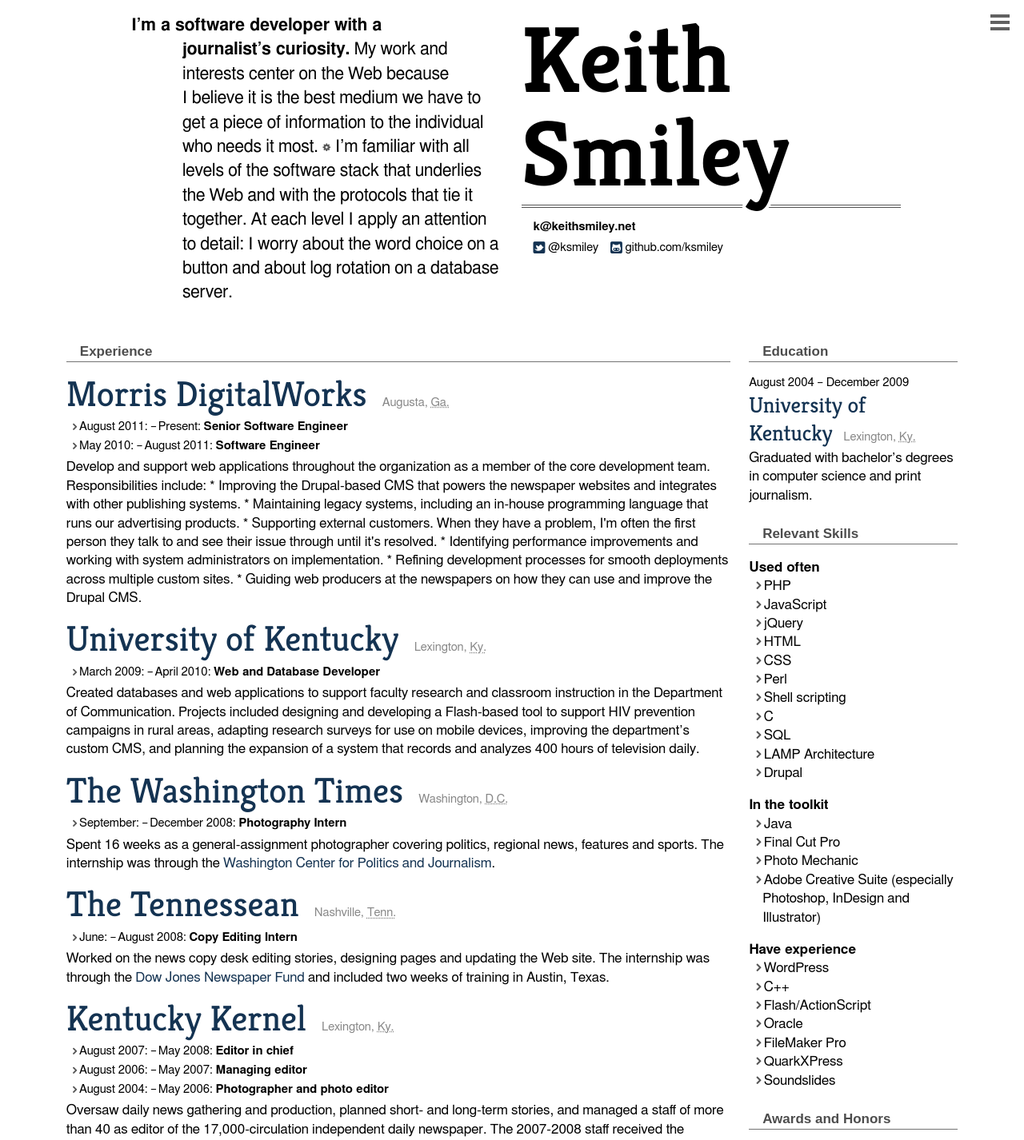
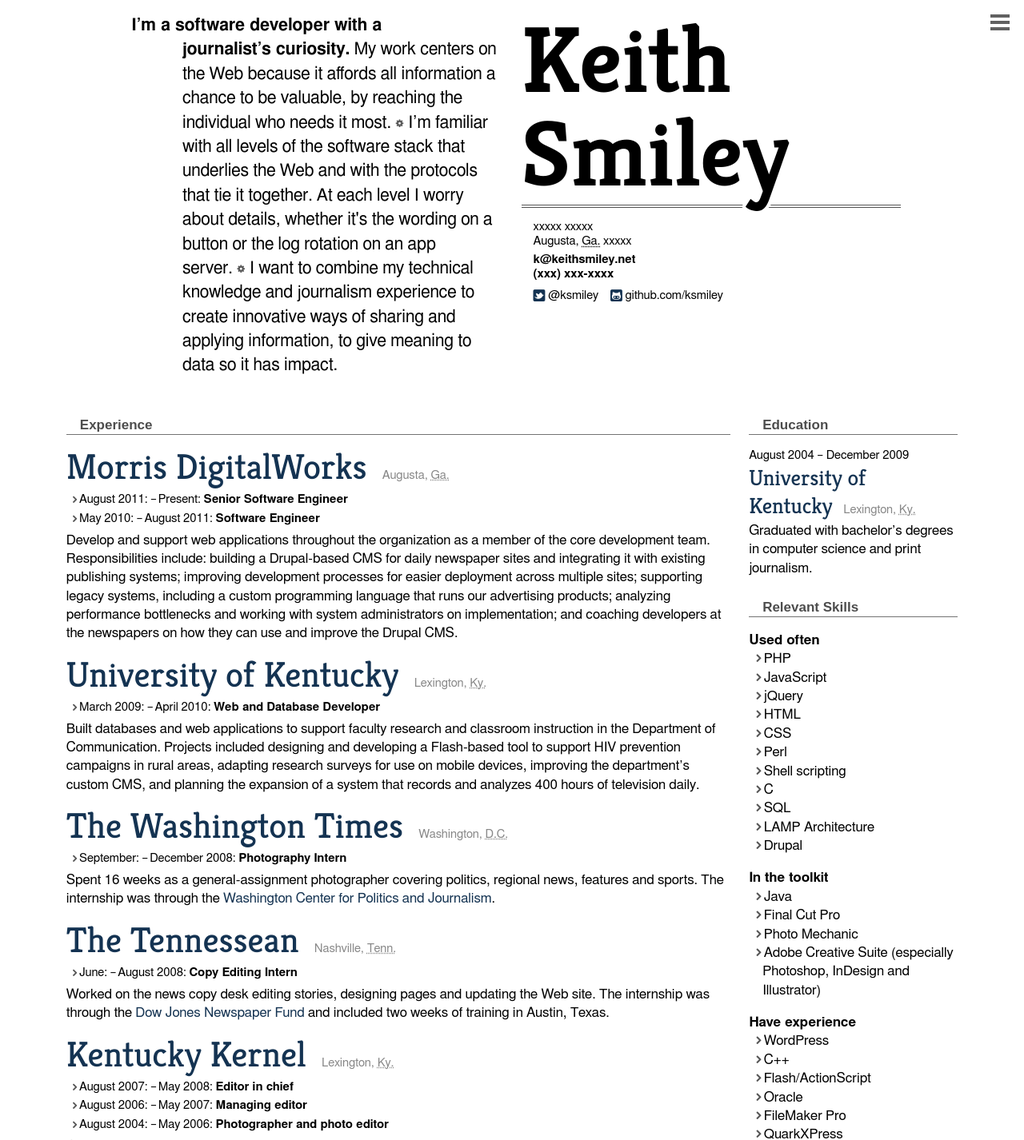
Before and after one commit to ksmiley/keithsmiley.net, a PHP site: page /cv/ in a window 1280 px wide. Shown: the top 1426 px of the page at 80% size. Run offline with PHP 8.4, Linux system fonts and the light colour scheme.

Commit message:
Tweaks to wording on a few positions.

```diff
--- a/htdocs/cv/index.php
+++ b/htdocs/cv/index.php
@@ -1,4 +1,4 @@
-<?php $fullView = 0; // (isset($_GET['a']) && $_GET['a'] == 'full') ?>
+<?php $fullView = 1; // (isset($_GET['a']) && $_GET['a'] == 'full') ?>
 <!DOCTYPE html>
 <!--[if lt IE 9]><html class="ie"><![endif]-->
 <!--[if gte IE 9]><!--><html><!--<![endif]-->
@@ -47,7 +47,7 @@
       </header>
       <article>
         <p>
-          <strong>I’m a software developer with a journalist’s&nbsp;curiosity.</strong> My work and interests center on the Web because I&nbsp;believe it is the best medium we have to get a piece of information to the individual who needs it most.&nbsp;<i class="icon-cog"></i>&nbsp;I’m familiar with all levels of the software stack that underlies the Web and with the protocols that tie it together. At each level I&nbsp;apply an attention to detail: I&nbsp;worry about the word choice on a button and about log rotation on a database server.
+          <strong>I’m a software developer with a journalist’s&nbsp;curiosity.</strong> My work centers on the Web because it affords all information a chance to be valuable, by reaching the individual who needs it most.&nbsp;<i class="icon-cog"></i>&nbsp;I’m familiar with all levels of the software stack that underlies the Web and with the protocols that tie it together. At each level I worry about details, whether it's the wording on a button or the log rotation on an app server.&nbsp;<i class="icon-cog"></i>&nbsp;I want to combine my technical knowledge and journalism experience to create innovative ways of sharing and applying information, to give meaning to data so it has impact.
         </p>
       </article>
   	</section>
@@ -69,13 +69,12 @@
           </li>
         </ul>
         <p>
-        Develop and support web applications throughout the organization as a member of the core development team. Responsibilities include:
-        * Improving the Drupal-based CMS that powers the newspaper websites and integrates with other publishing systems.
-        * Maintaining legacy systems, including an in-house programming language that runs our advertising products.
-        * Supporting external customers. When they have a problem, I'm often the first person they talk to and see their issue through until it's resolved.
-        * Identifying performance improvements and working with system administrators on implementation.
-        * Refining development processes for smooth deployments across multiple custom sites.
-        * Guiding web producers at the newspapers on how they can use and improve the Drupal CMS.
+Develop and support web applications throughout the organization as a member of the core development team. Responsibilities include:
+building a Drupal-based CMS for daily newspaper sites and integrating it with existing publishing systems;
+improving development processes for easier deployment across multiple sites;
+supporting legacy systems, including a custom programming language that runs our advertising products;
+analyzing performance bottlenecks and working with system administrators on implementation; and
+coaching developers at the newspapers on how they can use and improve the Drupal CMS.
         </p>
         <p style="display:none;">
           Develop and support web applications throughout the software stack,
@@ -99,13 +98,7 @@
           </li>
         </ul>
         <p>
-          Created databases and web applications to support faculty research
-          and classroom instruction in the Department of Communication. Projects
-          included designing and developing a Flash-based tool to support HIV
-          prevention campaigns in rural areas, adapting research surveys for use
-          on mobile devices, improving the department’s custom CMS, and planning
-		  the expansion of a system that records and analyzes 400 hours of
-		  television daily.
+Built databases and web applications to support faculty research and classroom instruction in the Department of Communication. Projects included designing and developing a Flash-based tool to support HIV prevention campaigns in rural areas, adapting research surveys for use on mobile devices, improving the department’s custom CMS, and planning the expansion of a system that records and analyzes 400 hours of television daily.
         </p>
       </article>
       <article>
```
